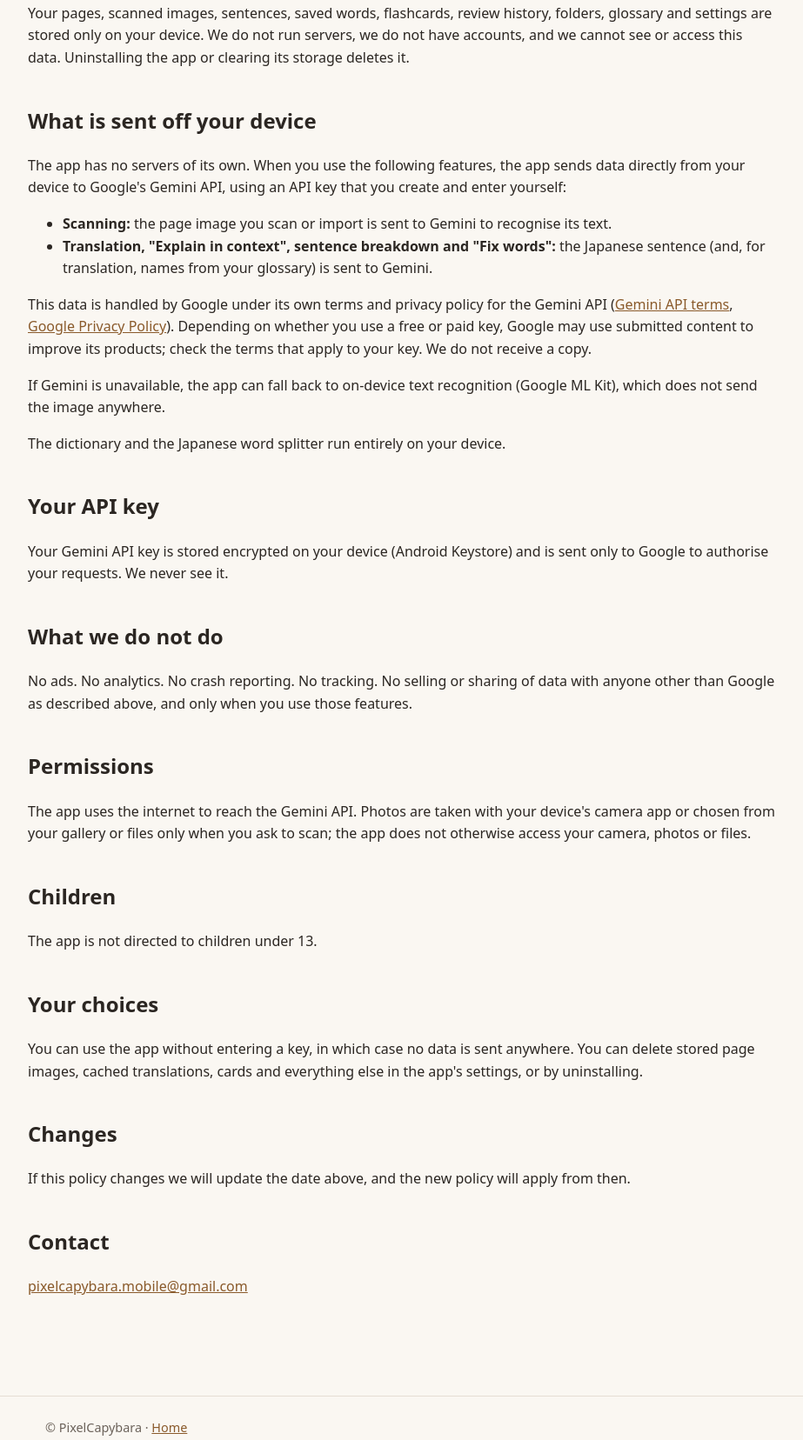
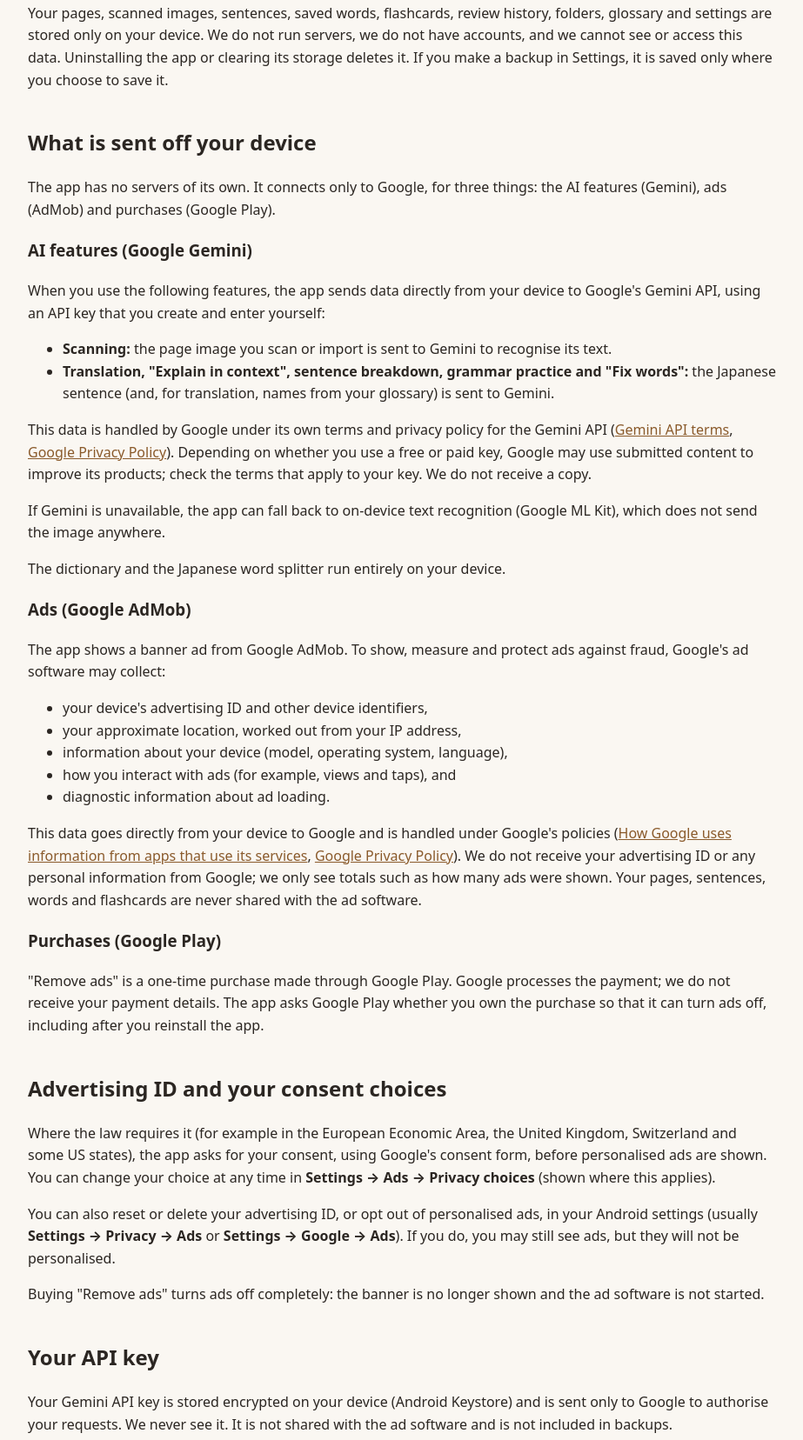
Before and after one commit to pixelcapybara-mobile/pixelcapybara-mobile.github.io, a plain HTML site: page privacy.html in a window 1280 px wide. Shown: the part 502-2158 px from the top of the page at 87% size, without its empty margins (178-1101 px from the left). Drawn offline with Linux system fonts and the light colour scheme.

Commit message:
Update privacy.html

```diff
--- a/privacy.html
+++ b/privacy.html
@@ -3,7 +3,7 @@
   <head>
     <meta charset="utf-8">
     <meta name="viewport" content="width=device-width, initial-scale=1">
-  <title>KotobaLens Privacy Policy â€“ PixelCapybara</title>
+    <title>KotobaLens Privacy Policy &ndash; PixelCapybara</title>
     <meta name="description" content="Privacy policy for KotobaLens, an Android app for reading and learning Japanese.">
     <link rel="stylesheet" href="style.css">
   </head>
@@ -20,7 +20,7 @@
 
     <main class="wrap doc" id="kotobalens">
       <h1>KotobaLens Privacy Policy</h1>
-    <p><em>Last updated: November 11, 2026</em></p>
+      <p><em>Last updated: November 24, 2026</em></p>
 
       <p>KotobaLens ("the app") is an app for reading and learning Japanese. This policy explains what happens to your information.</p>
 
@@ -28,13 +28,17 @@
       <p>The app is published by PixelCapybara. Contact: <a href="mailto:pixelcapybara.mobile@gmail.com">pixelcapybara.mobile@gmail.com</a>.</p>
 
       <h2>What stays on your device</h2>
-    <p>Your pages, scanned images, sentences, saved words, flashcards, review history, folders, glossary and settings are stored only on your device. We do not run servers, we do not have accounts, and we cannot see or access this data. Uninstalling the app or clearing its storage deletes it.</p>
+      <p>Your pages, scanned images, sentences, saved words, flashcards, review history, folders, glossary and settings are stored only on your device. We do not run servers, we do not have accounts, and we cannot see or access this data. Uninstalling the app or clearing its
+  storage deletes it. If you make a backup in Settings, it is saved only where you choose to save it.</p>
 
       <h2>What is sent off your device</h2>
-    <p>The app has no servers of its own. When you use the following features, the app sends data directly from your device to Google's Gemini API, using an API key that you create and enter yourself:</p>
+      <p>The app has no servers of its own. It connects only to Google, for three things: the AI features (Gemini), ads (AdMob) and purchases (Google Play).</p>
+
+      <h3>AI features (Google Gemini)</h3>
+      <p>When you use the following features, the app sends data directly from your device to Google's Gemini API, using an API key that you create and enter yourself:</p>
       <ul>
         <li><strong>Scanning:</strong> the page image you scan or import is sent to Gemini to recognise its text.</li>
-      <li><strong>Translation, "Explain in context", sentence breakdown and "Fix words":</strong> the Japanese sentence (and, for translation, names from your glossary) is sent to Gemini.</li>
+        <li><strong>Translation, "Explain in context", sentence breakdown, grammar practice and "Fix words":</strong> the Japanese sentence (and, for translation, names from your glossary) is sent to Gemini.</li>
       </ul>
       <p>This data is handled by Google under its own terms and privacy policy for the Gemini API
         (<a href="https://ai.google.dev/gemini-api/terms">Gemini API terms</a>,
@@ -43,20 +47,50 @@
       <p>If Gemini is unavailable, the app can fall back to on-device text recognition (Google ML Kit), which does not send the image anywhere.</p>
       <p>The dictionary and the Japanese word splitter run entirely on your device.</p>
 
+      <h3>Ads (Google AdMob)</h3>
+      <p>The app shows a banner ad from Google AdMob. To show, measure and protect ads against fraud, Google's ad software may collect:</p>
+      <ul>
+        <li>your device's advertising ID and other device identifiers,</li>
+        <li>your approximate location, worked out from your IP address,</li>
+        <li>information about your device (model, operating system, language),</li>
+        <li>how you interact with ads (for example, views and taps), and</li>
+        <li>diagnostic information about ad loading.</li>
+      </ul>
+      <p>This data goes directly from your device to Google and is handled under Google's policies
+        (<a href="https://policies.google.com/technologies/partner-sites">How Google uses information from apps that use its services</a>,
+        <a href="https://policies.google.com/privacy">Google Privacy Policy</a>).
+        We do not receive your advertising ID or any personal information from Google; we only see totals such as how many ads were shown. Your pages, sentences, words and flashcards are never shared with the ad software.</p>
+
+      <h3>Purchases (Google Play)</h3>
+      <p>"Remove ads" is a one-time purchase made through Google Play. Google processes the payment; we do not receive your payment details. The app asks Google Play whether you own the purchase so that it can turn ads off, including after you reinstall the app.</p>
+
+      <h2>Advertising ID and your consent choices</h2>
+      <p>Where the law requires it (for example in the European Economic Area, the United Kingdom, Switzerland and some US states), the app asks for your consent, using Google's consent form, before personalised ads are shown. You can change your choice at any time in
+  <strong>Settings &rarr; Ads &rarr; Privacy choices</strong> (shown where this applies).</p>
+      <p>You can also reset or delete your advertising ID, or opt out of personalised ads, in your Android settings (usually <strong>Settings &rarr; Privacy &rarr; Ads</strong> or <strong>Settings &rarr; Google &rarr; Ads</strong>). If you do, you may still see ads, but they will
+  not be personalised.</p>
+      <p>Buying "Remove ads" turns ads off completely: the banner is no longer shown and the ad software is not started.</p>
+
       <h2>Your API key</h2>
-    <p>Your Gemini API key is stored encrypted on your device (Android Keystore) and is sent only to Google to authorise your requests. We never see it.</p>
+      <p>Your Gemini API key is stored encrypted on your device (Android Keystore) and is sent only to Google to authorise your requests. We never see it. It is not shared with the ad software and is not included in backups.</p>
 
       <h2>What we do not do</h2>
-    <p>No ads. No analytics. No crash reporting. No tracking. No selling or sharing of data with anyone other than Google as described above, and only when you use those features.</p>
+      <p>We do not run analytics or crash reporting of our own. We do not sell your data. Apart from Google, as described above (for Gemini, ads and purchases), no one receives data from the app.</p>
 
       <h2>Permissions</h2>
-    <p>The app uses the internet to reach the Gemini API. Photos are taken with your device's camera app or chosen from your gallery or files only when you ask to scan; the app does not otherwise access your camera, photos or files.</p>
+      <p>The app uses the internet to reach the Gemini API, to show ads and to check purchases with Google Play. Google's ad software uses the advertising ID permission. Purchases use Google Play's billing permission. Photos are taken with your device's camera app or chosen from
+  your gallery or files only when you ask to scan; the app does not otherwise access your camera, photos or files.</p>
 
       <h2>Children</h2>
-    <p>The app is not directed to children under 13.</p>
+      <p>The app is not directed to children under 13, and we do not knowingly collect information from children.</p>
 
       <h2>Your choices</h2>
-    <p>You can use the app without entering a key, in which case no data is sent anywhere. You can delete stored page images, cached translations, cards and everything else in the app's settings, or by uninstalling.</p>
+      <ul>
+        <li>You can use the app without entering an API key. Your pages and sentences are then not sent anywhere. Ads, unless removed, still connect to Google as described above.</li>
+        <li>You can manage ad consent in Settings &rarr; Ads &rarr; Privacy choices (where shown), and your advertising ID in your Android settings.</li>
+        <li>You can turn ads off by buying "Remove ads".</li>
+        <li>You can delete stored page images, cached translations, cards and everything else in the app's settings, or by uninstalling.</li>
+      </ul>
 
       <h2>Changes</h2>
       <p>If this policy changes we will update the date above, and the new policy will apply from then.</p>
```
Lines whose indentation alone changed are shown as unchanged.
